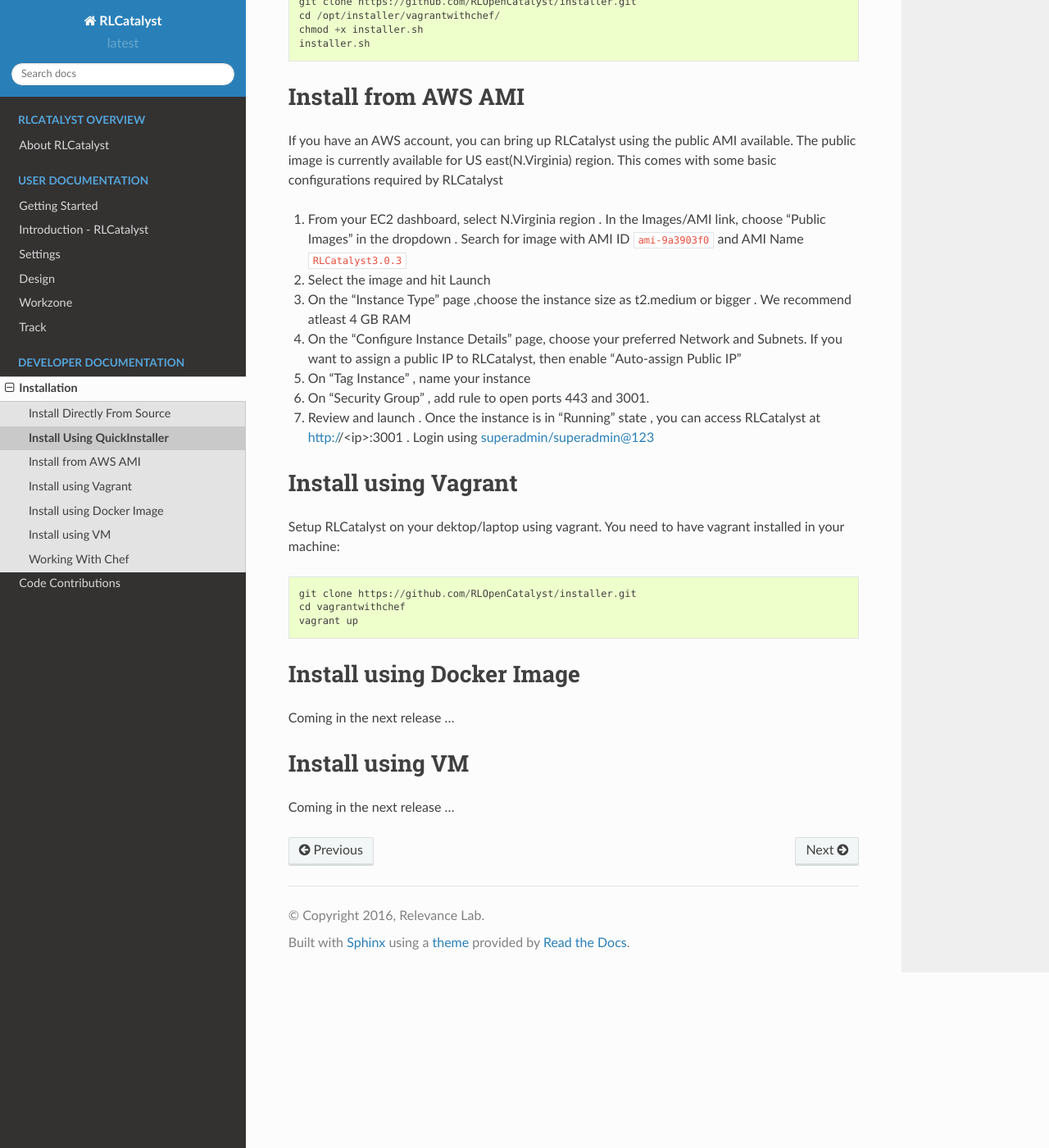
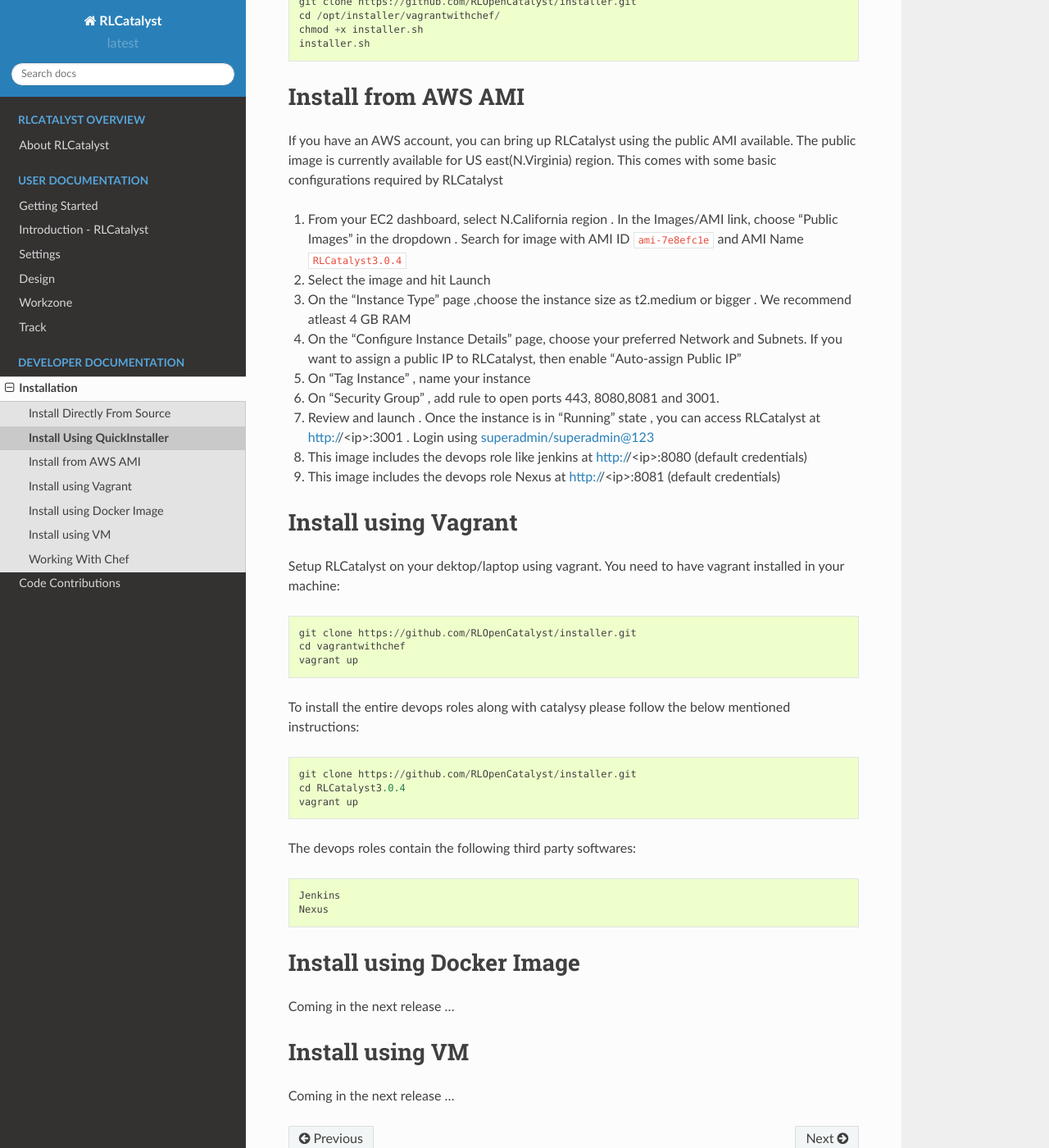
Before and after one commit to RLOpenCatalyst/catdocs, a Sphinx documentation site: the page built from Catalyst/source/quickinstaller.rst, in a window 1280 px wide and 1400 px high, scrolled down 404 px. Shown: the whole window at 82% size. Built offline with Sphinx 7.4.7 and the Read the Docs theme 2.0.0, drawn with Linux system fonts in a browser that asks for light colours.

Commit message:
AMI Details

```diff
--- a/Catalyst/source/quickinstaller.rst
+++ b/Catalyst/source/quickinstaller.rst
@@ -27,13 +27,15 @@
 
 If you have an AWS account, you can bring up RLCatalyst using the public AMI available. The public image is currently available for US east(N.Virginia) region. This comes with some basic configurations required by RLCatalyst
 
-1. From your EC2 dashboard, select N.Virginia region . In the Images/AMI link, choose "Public Images" in the dropdown . Search for image with AMI ID ``ami-9a3903f0`` and AMI Name ``RLCatalyst3.0.3``
+1. From your EC2 dashboard, select N.California region . In the Images/AMI link, choose "Public Images" in the dropdown . Search for image with AMI ID ``ami-7e8efc1e`` and AMI Name ``RLCatalyst3.0.4``
 2. Select the image and hit Launch
 3. On the "Instance Type" page ,choose the instance size as t2.medium or bigger . We recommend atleast 4 GB RAM
 4. On the "Configure Instance Details" page, choose your preferred Network and Subnets. If you want to assign a public IP to RLCatalyst, then enable "Auto-assign Public IP"
 5. On "Tag Instance" , name your instance
-6. On "Security Group" , add rule to open ports 443 and 3001.
+6. On "Security Group" , add rule to open ports 443, 8080,8081 and 3001.
 7. Review and launch . Once the instance is in "Running" state , you can access RLCatalyst at http://<ip>:3001 . Login using superadmin/superadmin@123
+8. This image includes the devops role like jenkins at http://<ip>:8080 (default credentials)
+9. This image includes the devops role Nexus at http://<ip>:8081 (default credentials)
 
 .. _install-vagrant:
 Install using Vagrant
@@ -44,6 +46,17 @@
     git clone https://github.com/RLOpenCatalyst/installer.git
     cd vagrantwithchef
     vagrant up
+
+To install the entire devops roles along with catalysy please follow the below mentioned instructions::
+
+    git clone https://github.com/RLOpenCatalyst/installer.git
+    cd RLCatalyst3.0.4
+    vagrant up
+
+The devops roles contain the following third party softwares::
+
+    Jenkins
+    Nexus
 
 
 .. _install-docker:
```
Also changed, not shown: Catalyst/source/gettingstarted.rst (+12 -2 lines), Catalyst/source/gettingimplemented.rst (line endings or trailing spaces).
